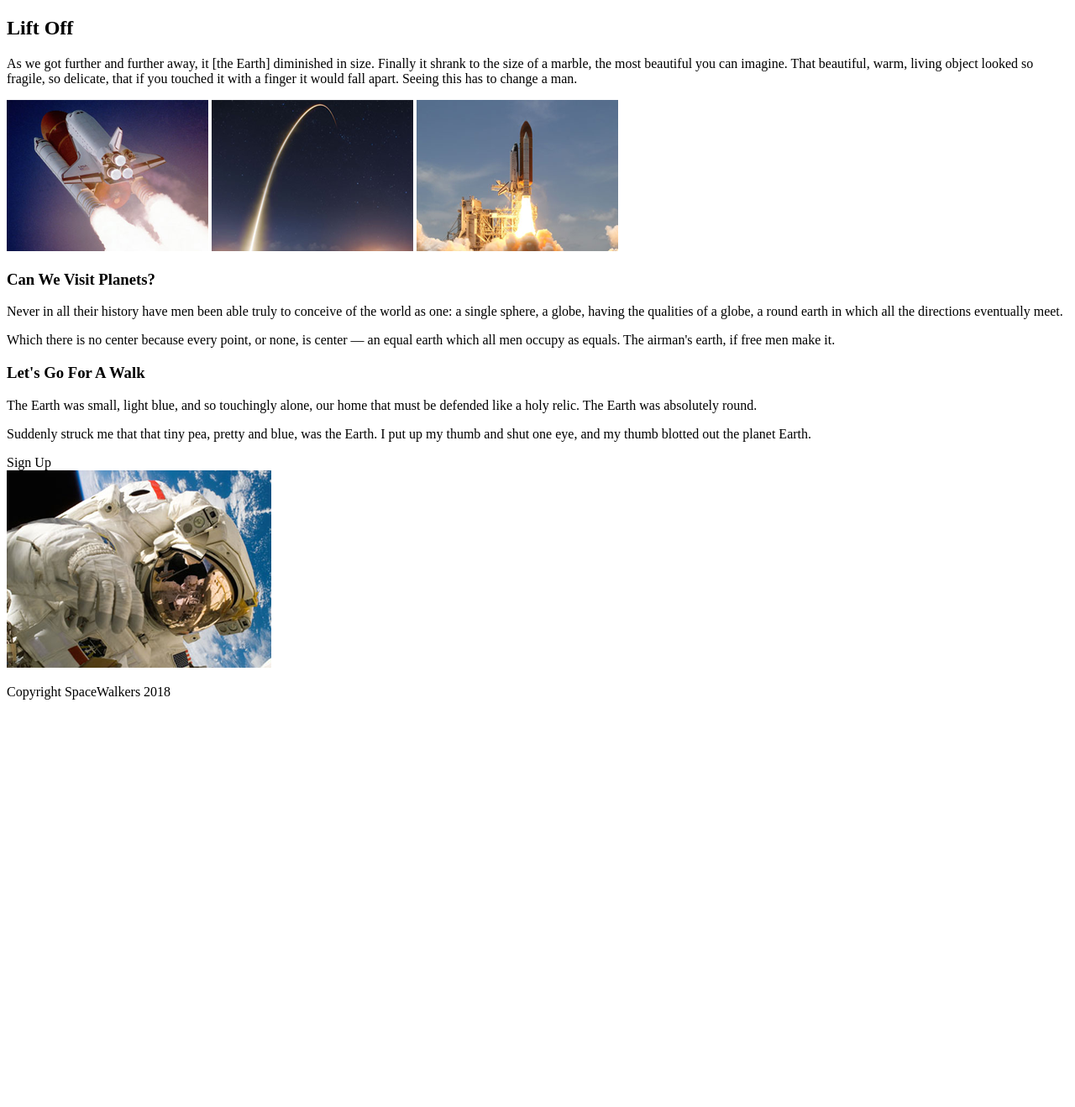
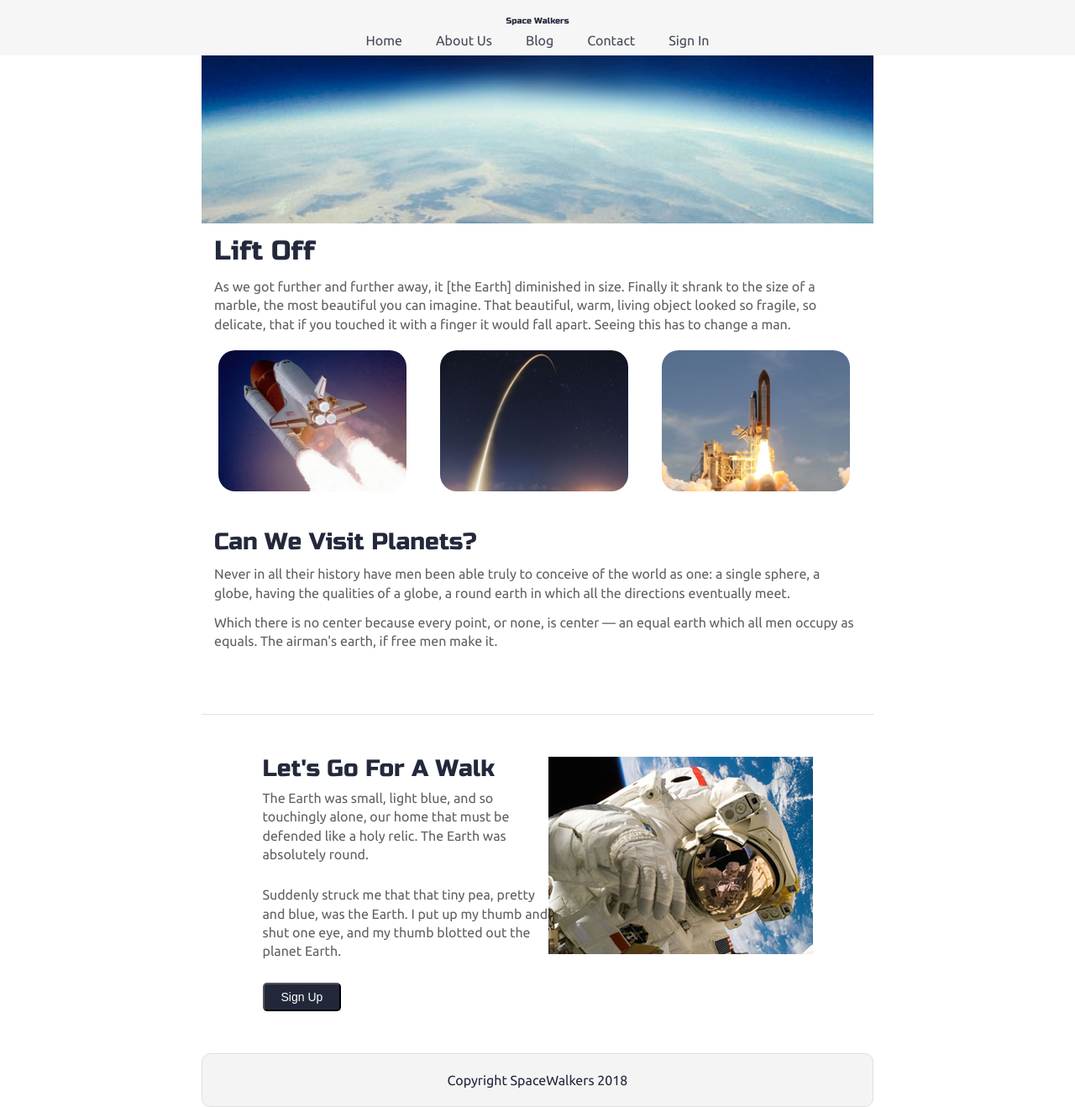
Before and after one commit to bloominstituteoftechnology/Sprint-Challenge--Advanced-CSS, a PHP site: page / in a window 1280 px wide. Shown: the whole page at 84% size. Before the commit the page ends 833 px from the top, so only its background shows below. Run offline with PHP 8.4, Linux system fonts and the light colour scheme; style sheets or scripts are compiled from the project's sources.

Commit message:
Completed button styles with parametric mixins and added home page image.

```diff
--- /dev/null
+++ b/css/index.css
@@ -0,0 +1,268 @@
+/*----------------- vars and mixins ------------- */
+/*---------------- General Styles -------------- */
+/* http://meyerweb.com/eric/tools/css/reset/
+   v2.0 | 20110126
+   License: none (public domain)
+*/
+html,
+body,
+div,
+span,
+applet,
+object,
+iframe,
+h1,
+h2,
+h3,
+h4,
+h5,
+h6,
+p,
+blockquote,
+pre,
+a,
+abbr,
+acronym,
+address,
+big,
+cite,
+code,
+del,
+dfn,
+em,
+img,
+ins,
+kbd,
+q,
+s,
+samp,
+small,
+strike,
+strong,
+sub,
+sup,
+tt,
+var,
+b,
+u,
+i,
+center,
+dl,
+dt,
+dd,
+ol,
+ul,
+li,
+fieldset,
+form,
+label,
+legend,
+table,
+caption,
+tbody,
+tfoot,
+thead,
+tr,
+th,
+td,
+article,
+aside,
+canvas,
+details,
+embed,
+figure,
+figcaption,
+footer,
+header,
+hgroup,
+menu,
+nav,
+output,
+ruby,
+section,
+summary,
+time,
+mark,
+audio,
+video {
+  margin: 0;
+  padding: 0;
+  border: 0;
+  font-size: 100%;
+  font: inherit;
+  vertical-align: baseline;
+}
+/* HTML5 display-role reset for older browsers */
+article,
+aside,
+details,
+figcaption,
+figure,
+footer,
+header,
+hgroup,
+menu,
+nav,
+section {
+  display: block;
+}
+body {
+  line-height: 1;
+}
+ol,
+ul {
+  list-style: none;
+}
+blockquote,
+q {
+  quotes: none;
+}
+blockquote:before,
+blockquote:after,
+q:before,
+q:after {
+  content: '';
+  content: none;
+}
+table {
+  border-collapse: collapse;
+  border-spacing: 0;
+}
+* {
+  box-sizing: border-box;
+}
+html {
+  font-size: 62.5%;
+}
+html,
+body {
+  font-family: "Ubuntu", sans-serif;
+  color: #5E6164;
+}
+h1,
+h2,
+h3,
+h4,
+h5 {
+  font-family: "Russo One", sans-serif;
+  color: #23293B;
+}
+h2 {
+  font-size: 3.2rem;
+}
+h3 {
+  font-size: 2.8rem;
+}
+p {
+  font-size: 1.6rem;
+  line-height: 1.4;
+}
+.container {
+  max-width: 800px;
+  margin: 0 auto;
+}
+/*---------------- Content Styles -------------- */
+.nav-container {
+  border-bottom: 1px #F1F1F1;
+  background-color: #F6F6F6;
+  padding: 20px 20px 0;
+  display: flex;
+  justify-content: space-between;
+  align-items: center;
+  flex-direction: column;
+}
+.nav-container nav {
+  display: flex;
+  justify-content: space-between;
+  align-items: center;
+  max-width: 800px;
+  margin: 0 auto;
+  padding: 10px;
+  color: #454A59;
+}
+.nav-container nav h1 {
+  font-size: 10rem;
+}
+.nav-container nav a {
+  padding: 0 20px;
+  text-decoration: none;
+  font-size: 1.6rem;
+  color: #454A59;
+}
+.nav-container nav a:hover {
+  color: black;
+}
+footer {
+  color: #22283B;
+  background: #f4f4f4;
+  padding: 20px 0;
+  border: 1px double #e0e0e0;
+  border-radius: 10px;
+  display: flex;
+  justify-content: center;
+  align-items: center;
+}
+.home .intro h2 {
+  padding: 15px;
+}
+.home .intro p {
+  padding: 0 15px;
+}
+.home .space-images {
+  display: flex;
+  flex-wrap: wrap;
+  width: 100%;
+}
+.home .space-images img {
+  width: 28%;
+  margin: 20px 2.5%;
+  border-radius: 20px;
+  height: 100%;
+}
+.home .visit-planets {
+  padding: 15px;
+}
+.home .visit-planets h3 {
+  margin-top: 11px;
+}
+.home .visit-planets p {
+  margin-top: 13px;
+}
+.home .walk {
+  margin-top: 60px;
+  border-top: 1px solid #dee2e6;
+  padding: 50px 60px;
+  display: flex;
+  justify-content: center;
+}
+.home .walk .walk-text {
+  width: 50%;
+}
+.home .walk .walk-text h3 {
+  margin-bottom: 10px;
+}
+.home .walk .walk-text p {
+  margin-bottom: 26px;
+}
+.home .walk .walk-text .btn {
+  background-color: #22283A;
+  color: white;
+  padding: 7px 20px;
+  font-size: 14px;
+  -webkit-border-radius: 5px;
+  -moz-border-radius: 5px;
+  border-radius: 5px;
+}
+.home .walk .walk-text .btn:hover {
+  color: #22283A;
+  background-color: white;
+}
+.home .walk .walk-text .walk-img {
+  width: 46%;
+  margin-left: 4%;
+}
+.home .walk .walk-text .walk-img img {
+  width: 100%;
+  height: auto;
+  border-radius: 10px;
+}
--- a/index.html
+++ b/index.html
@@ -1,13 +1,18 @@
-<!doctype html>
+<!DOCTYPE html>
 
 <html lang="en">
   <head>
-  <meta charset="utf-8">
+    <meta charset="utf-8" />
+    <meta name="viewport" content="width=device-width, initial-scale=1" />
 
     <title>SpaceWalkers</title>
 
-  <link href="https://fonts.googleapis.com/css?family=Russo+One|Ubuntu" rel="stylesheet">
-  <link href="css/index.css" rel="stylesheet">
+    <link
+      href="https://fonts.googleapis.com/css?family=Russo+One|Ubuntu"
+      rel="stylesheet"
+    />
+
+    <link href="css/index.css" rel="stylesheet" />
 
     <!--[if lt IE 9]>
       <script src="https://cdnjs.cloudflare.com/ajax/libs/html5shiv/3.7.3/html5shiv.js"></script>
@@ -15,57 +20,77 @@
   </head>
 
   <body>
-
- <!-- navigation code here -->
+    <nav>
+    <div class="nav-container">
+      <h1>Space Walkers</h1>
+      <nav>
+        <a href="#">Home</a> <a href="#">About Us</a> <a href="#">Blog</a>
+        <a href="#">Contact</a> <a href="#">Sign In</a>
+      </div>
+      </nav>
 
     <div class="container home">
-
       <header class="intro">
-       <!-- image code here -->
+        <img src="img/main-header.png" alt="Planet from Space" />
 
         <h2>Lift Off</h2>
 
-      <p>As we got further and further away, it [the Earth] diminished in size. Finally it shrank to the size of a marble, the most beautiful you can imagine. That beautiful, warm, living object looked so fragile, so delicate, that if you touched it with a finger it would fall apart. Seeing this has to change a man.</p>
+        <p>
+          As we got further and further away, it [the Earth] diminished in size.
+          Finally it shrank to the size of a marble, the most beautiful you can
+          imagine. That beautiful, warm, living object looked so fragile, so
+          delicate, that if you touched it with a finger it would fall apart.
+          Seeing this has to change a man.
+        </p>
       </header>
 
       <section class="space-images">
-        <img src="img/blast.png" class="blast" alt="Rocket blasting off">
-        <img src="img/sky.png" class="sky" alt="Space sky image">
-        <img src="img/launch.png" class="launch" alt="Launching rocket">
+        <img src="img/blast.png" class="blast" alt="Rocket blasting off" />
+        <img src="img/sky.png" class="sky" alt="Space sky image" />
+        <img src="img/launch.png" class="launch" alt="Launching rocket" />
       </section>
 
       <section class="visit-planets">
-
         <h3>Can We Visit Planets?</h3>
 
-      <p>Never in all their history have men been able truly to conceive of the world as one: a single sphere, a globe, having the qualities of a globe, a round earth in which all the directions eventually meet.</p>
+        <p>
+          Never in all their history have men been able truly to conceive of the
+          world as one: a single sphere, a globe, having the qualities of a
+          globe, a round earth in which all the directions eventually meet.
+        </p>
 
-      <p>Which there is no center because every point, or none, is center — an equal earth which all men occupy as equals. The airman's earth, if free men make it.</p>
+        <p>
+          Which there is no center because every point, or none, is center — an
+          equal earth which all men occupy as equals. The airman's earth, if
+          free men make it.
+        </p>
       </section>
 
       <section class="walk">
         <div class="walk-text">
           <h3>Let's Go For A Walk</h3>
 
-        <p>The Earth was small, light blue, and so touchingly alone, our home that must be defended like a holy relic. The Earth was absolutely round.</p>
+          <p>
+            The Earth was small, light blue, and so touchingly alone, our home
+            that must be defended like a holy relic. The Earth was absolutely
+            round.
+          </p>
 
-        <p>Suddenly struck me that that tiny pea, pretty and blue, was the Earth. I put up my thumb and shut one eye, and my thumb blotted out the planet Earth.</p>
+          <p>
+            Suddenly struck me that that tiny pea, pretty and blue, was the
+            Earth. I put up my thumb and shut one eye, and my thumb blotted out
+            the planet Earth.
+          </p>
 
-        <div class="btn">
-          Sign Up
-        </div>
+          <button class="btn"> Sign Up</button>
         </div>
 
         <div class="walk-img">
-          <img src="img/space-walk.png" alt="Space walking astronaut">
+          <img src="img/space-walk.png" alt="Space walking astronaut" />
         </div>
-
       </section>
 
-    <footer>
-      <p>Copyright SpaceWalkers 2018</p>
-    </footer>
-
+      <footer><p>Copyright SpaceWalkers 2018</p></footer>
     </div>
   </body>
 </html>
--- a/less/global.less
+++ b/less/global.less
@@ -7,13 +7,18 @@ html {
   font-size: 62.5%;
 }
 
-html, body {
-  font-family: 'Ubuntu', sans-serif;
+html,
+body {
+  font-family: "Ubuntu", sans-serif;
   color: @main-font-color;
 }
 
-h1, h2, h3, h4, h5 {
-  font-family: 'Russo One', sans-serif;
+h1,
+h2,
+h3,
+h4,
+h5 {
+  font-family: "Russo One", sans-serif;
   color: @header-font-color;
 }
 
@@ -32,6 +37,5 @@ p {
 
 .container {
   max-width: 800px;
-  width: 100%;
   margin: 0 auto;
 }
--- a/less/home-page.less
+++ b/less/home-page.less
@@ -1,17 +1,14 @@
 // Home Content
 
 .home {
-
   .intro {
-
     h2 {
       padding: 15px;
     }
 
     p {
-      padding:0 15px;
+      padding: 0 15px;
     }
-
   }
 
   .space-images {
@@ -58,6 +55,12 @@
       }
 
       .btn {
+        #mixins.btn-style(@btn-bg-color, white);
+        #mixins.border-radius(5px);
+
+        &:hover {
+          color: @btn-bg-color;
+          background-color: white;
         }
       }
 
@@ -72,4 +75,5 @@
         }
       }
     }
-}// home
+  }
+} // home
--- a/less/index.less
+++ b/less/index.less
@@ -1 +1,13 @@
 // Import your less files here:
+/*----------------- vars and mixins ------------- */
+@import "variables";
+@import "mixins";
+
+/*---------------- General Styles -------------- */
+@import "reset";
+@import "global";
+
+/*---------------- Content Styles -------------- */
+@import "navigation";
+@import "footer";
+@import "home-page";
--- a/less/mixins.less
+++ b/less/mixins.less
@@ -1 +1,21 @@
 // Mixins Here
+
+#mixins() {
+  .layout(@j-content, @a-items) {
+    display: flex;
+    justify-content: @j-content;
+    align-items: @a-items;
+  }
+  .border-radius(@radius) {
+    -webkit-border-radius: @radius;
+    -moz-border-radius: @radius;
+    border-radius: @radius;
+  }
+
+  .btn-style(@button-bg, @color) {
+    background-color: @button-bg;
+    color: @color;
+    padding: 7px 20px;
+    font-size: 14px;
+  }
+}
--- a/less/navigation.less
+++ b/less/navigation.less
@@ -1 +1,32 @@
 // Navigation code here
+
+.nav-container {
+  border-bottom: 1px @sea-shell;
+  background-color: @wild-sand;
+  padding: 20px 20px 0;
+  #mixins.layout(space-between, center);
+  flex-direction: column;
+
+  nav {
+    #mixins.layout(space-between, center);
+    max-width: 800px;
+    margin: 0 auto;
+    padding: 10px;
+    color: @river-bend;
+
+    h1 {
+      font-size: 10rem;
+    }
+
+    a {
+      padding: 0 20px;
+      text-decoration: none;
+      font-size: 1.6rem;
+      color: @river-bend;
+
+      &:hover {
+        color: black;
+      }
+    }
+  }
+}
```
Lines whose indentation alone changed are shown as unchanged.
